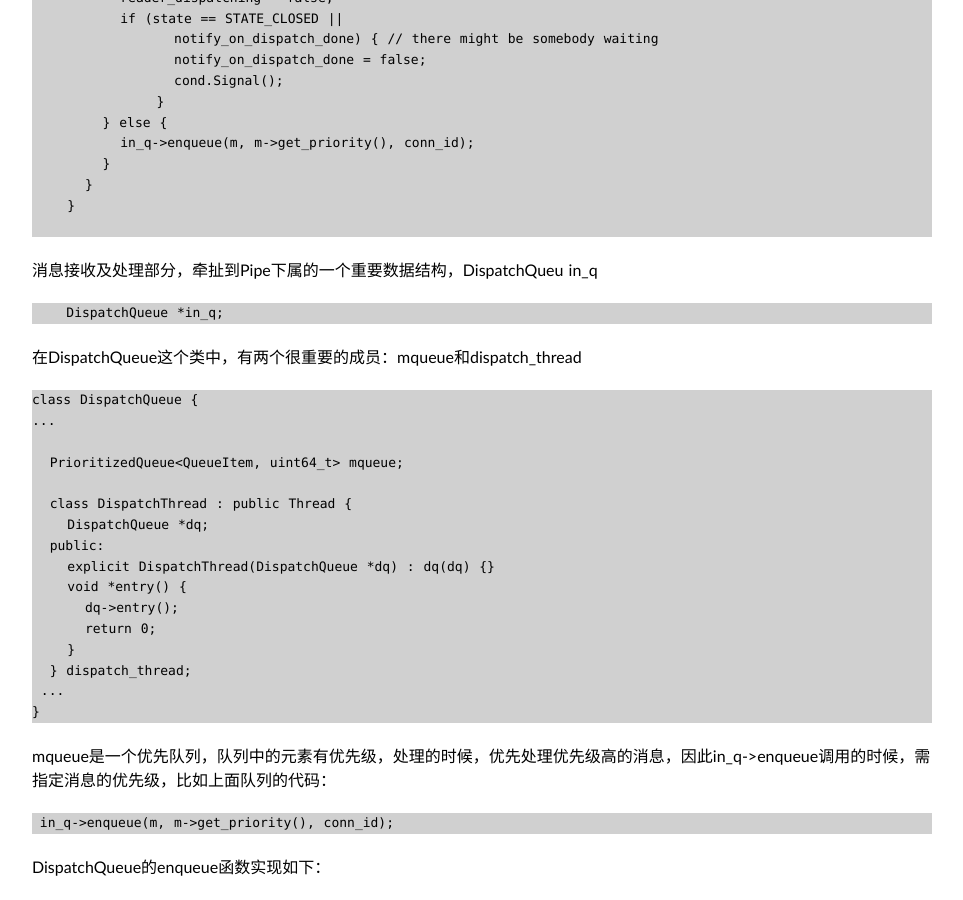
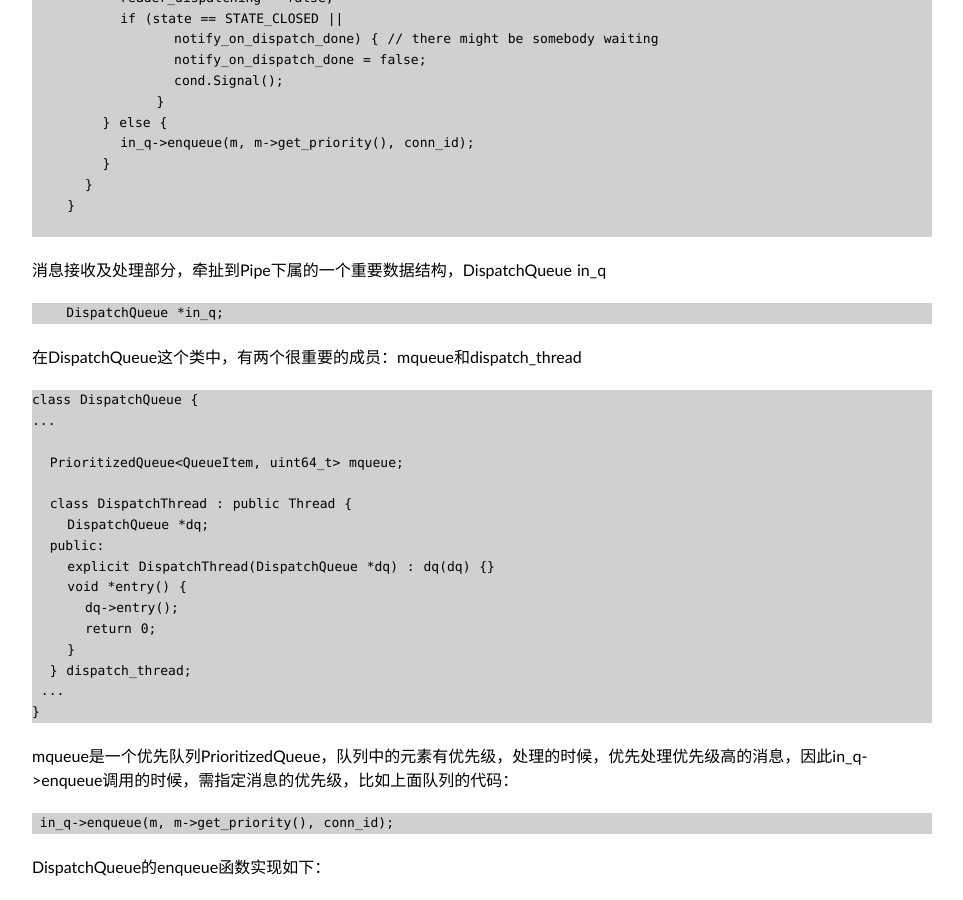
Before and after one commit to Bean-Li/Bean-Li.github.io, a Jekyll site: the page built from _posts/2016-07-10-ceph-network-message-3.md, in a window 1280 px wide and 900 px high, scrolled down 3412 px. Shown: the whole window, without its empty margins (158-1121 px from the left). Built offline with Jekyll 4.4.1, drawn with Linux system fonts in a browser that asks for light colours; some web fonts are replaced.

Commit message:
fix some error

````diff
--- a/_posts/2016-07-10-ceph-network-message-3.md
+++ b/_posts/2016-07-10-ceph-network-message-3.md
@@ -177,7 +177,7 @@ Pipe类中有如下成员：
 
 ```
 
-消息接收及处理部分，牵扯到Pipe下属的一个重要数据结构，DispatchQueu in_q
+消息接收及处理部分，牵扯到Pipe下属的一个重要数据结构，DispatchQueue in_q
 
 ```
     DispatchQueue *in_q;
@@ -203,7 +203,7 @@ class DispatchQueue {
 }
 ```
 
-mqueue是一个优先队列，队列中的元素有优先级，处理的时候，优先处理优先级高的消息，因此in_q->enqueue调用的时候，需指定消息的优先级，比如上面队列的代码：
+mqueue是一个优先队列PrioritizedQueue，队列中的元素有优先级，处理的时候，优先处理优先级高的消息，因此in_q->enqueue调用的时候，需指定消息的优先级，比如上面队列的代码：
 
 ```
  in_q->enqueue(m, m->get_priority(), conn_id);
````
